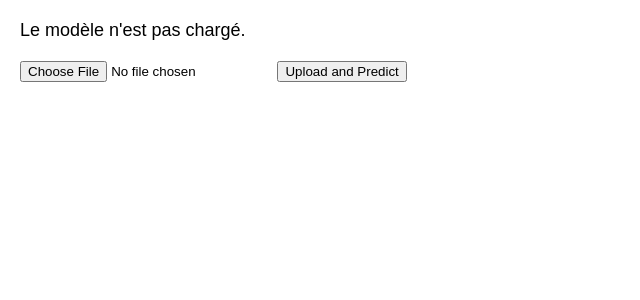
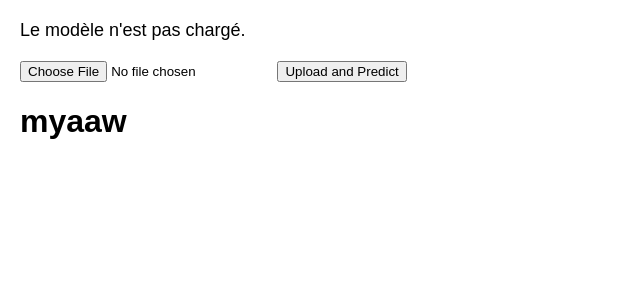
Before and after one commit to RaniaDjem/Classificationmodel, a FastAPI app: page / in a window 1280 px wide. Shown: the top 300 px of the page, without its empty margins (0-640 px from the left). Run offline with FastAPI, Linux system fonts and the light colour scheme.

Commit message:
MAJ de l'index,html

```diff
--- a/templates/index.html
+++ b/templates/index.html
@@ -13,6 +13,7 @@
     <form id="uploadForm" enctype="multipart/form-data">
         <input type="file" id="fileInput" name="file" accept="image/*">
         <button type="submit">Upload and Predict</button>
+        <h1>myaaw</h1>
     </form>
 
     <!-- Afficher l'image téléchargée -->
```
